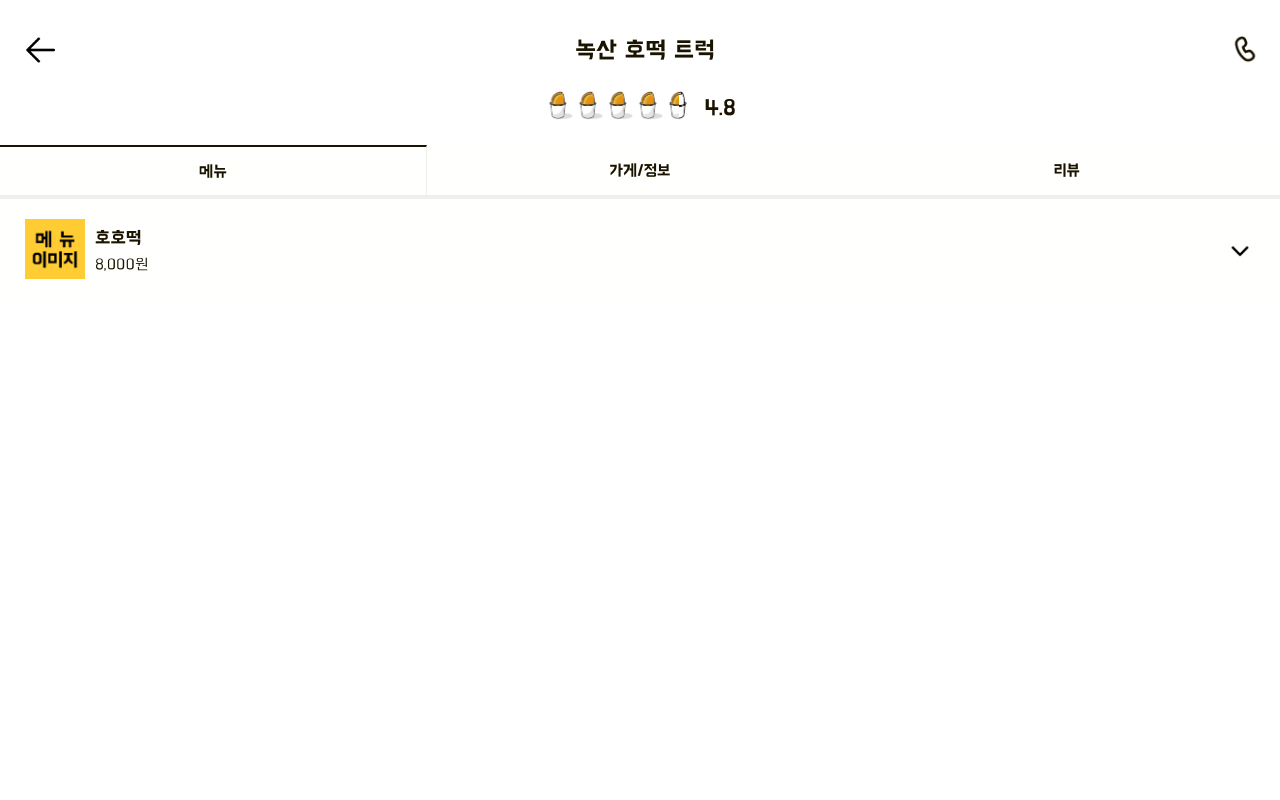
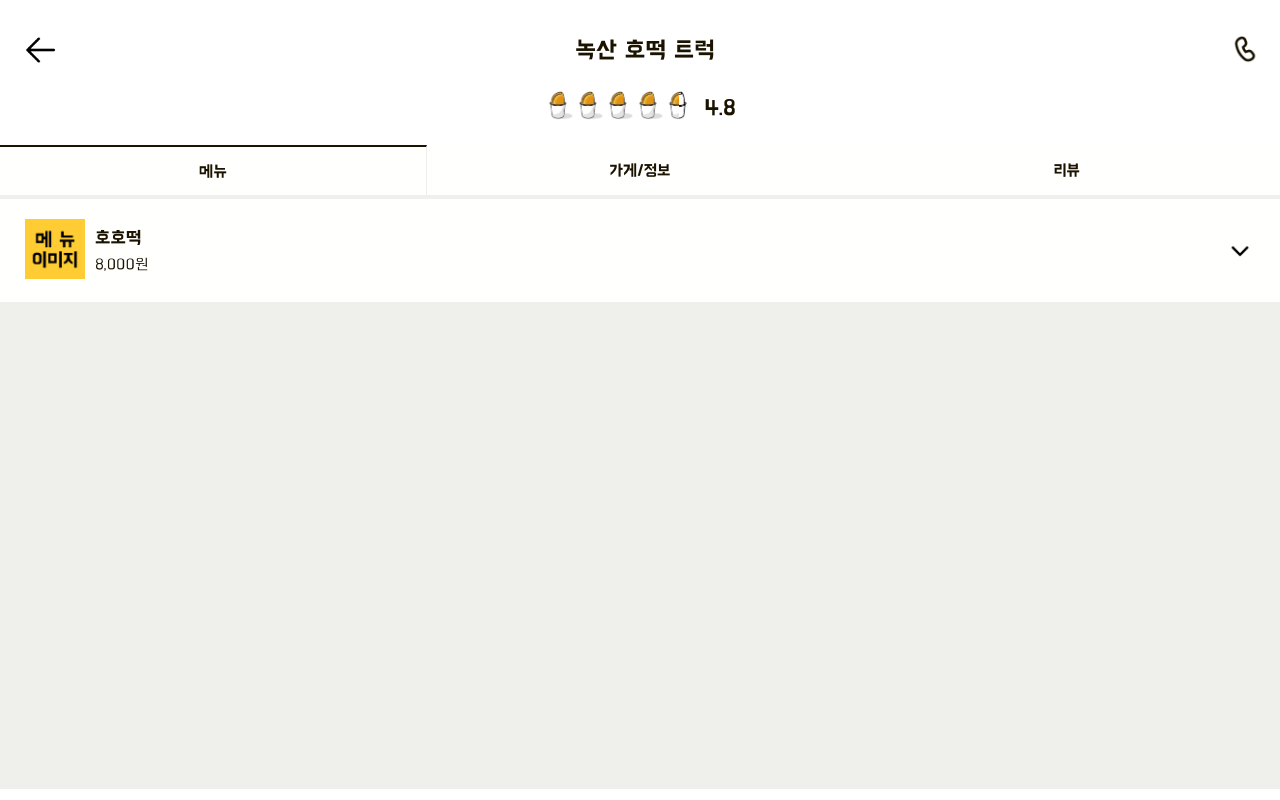
Before and after one commit to yty455/Street-Food-Fighter, a Next.js app in the folder frontend/customer/: page /vendor/1 in a window 1280 px wide. Built offline with nearby package versions, Linux system fonts and the light colour scheme; no server answers.

Commit message:
Sytle: 메뉴리스트, 메뉴 카드 컴포넌트 디자인

```diff
--- a/frontend/customer/src/components/order/menucard/Menucard.styled.tsx
+++ b/frontend/customer/src/components/order/menucard/Menucard.styled.tsx
@@ -11,7 +11,7 @@ const CardContainer = styled.div.attrs<any>((props) => ({}))`
       align-items: center;
       padding: 20px 25px;
       background-color: ${white};
-      gap: 10px;
+      gap: 16px;
     `;
   }};
 `;
--- /dev/null
+++ b/frontend/customer/src/components/order/menulist/Menulist.styled.tsx
@@ -0,0 +1,18 @@
+import styled, { css } from 'styled-components';
+
+const BoxContainer = styled.div.attrs<any>((props) => ({}))`
+  ${(props) => {
+    const lightgray = props.theme.colors.lightgray;
+    return css`
+      display: flex;
+      flex-direction: column;
+      background-color: ${lightgray};
+      gap: 6px;
+
+      height: calc(100vh - 210px);
+      overflow-y: auto;
+    `;
+  }};
+`;
+
+export { BoxContainer };
--- a/frontend/customer/src/components/order/menulist/index.tsx
+++ b/frontend/customer/src/components/order/menulist/index.tsx
@@ -1,6 +1,7 @@
 import { vendordata } from '@/temp/vendordata';
 import React from 'react';
 import MenuCard from '../menucard';
+import { BoxContainer } from './Menulist.styled';
 
 const Menulist = ({ vendorid }: any) => {
   const vendor = vendordata[vendorid];
@@ -8,11 +9,11 @@ const Menulist = ({ vendorid }: any) => {
 
   console.log(menulist);
   return (
-    <div>
+    <BoxContainer>
       {menulist.map((menu) => (
         <MenuCard key={menu.id} vendorid={vendorid} menuid={menu.id} />
       ))}
-    </div>
+    </BoxContainer>
   );
 };
 
```
